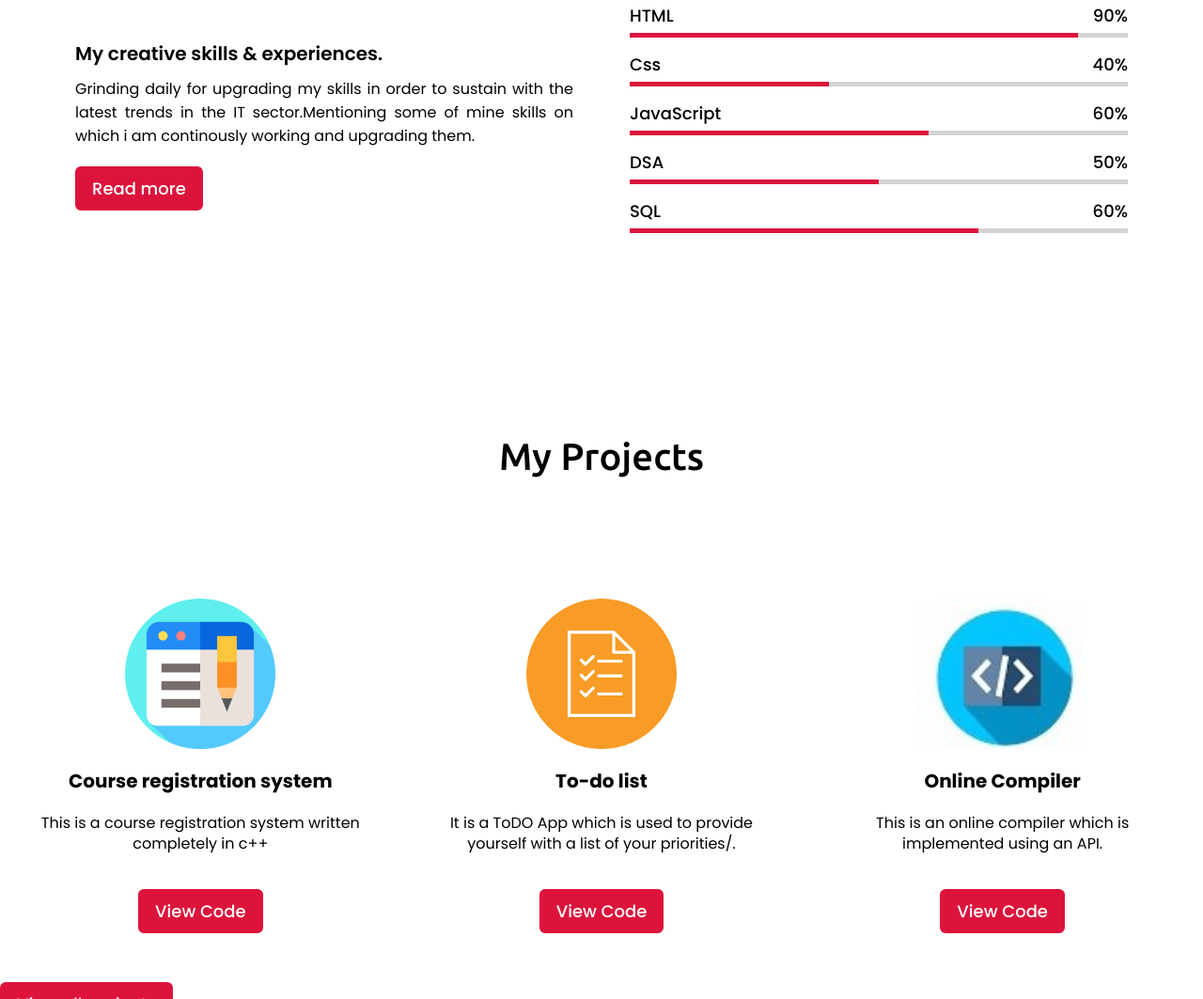
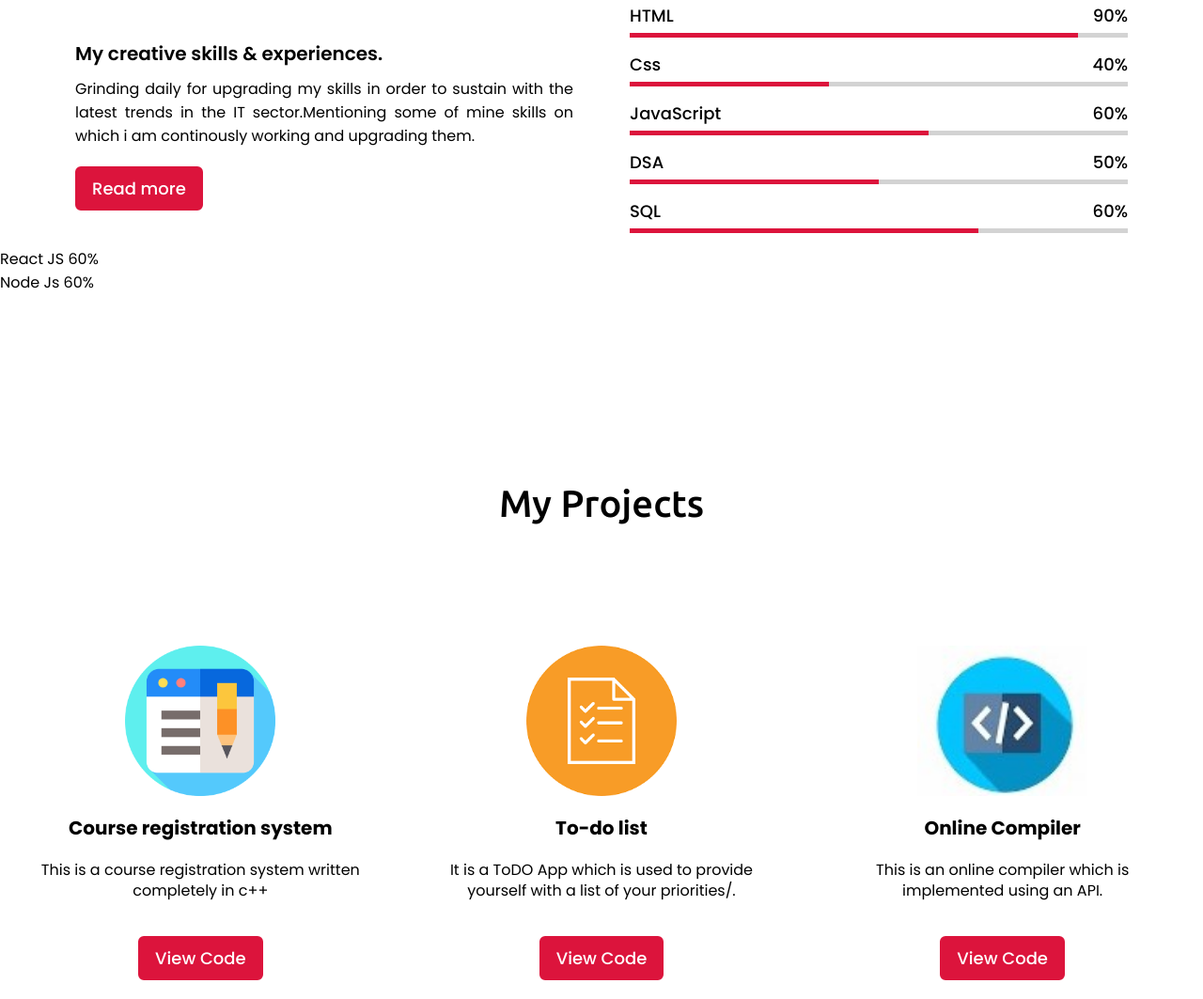
Before and after one commit to callmejod/personal-portfolio.github.io, a plain HTML site: page index.html in a window 1280 px wide. Shown: the part 1749-2812 px from the top of the page at 94% size. Drawn offline with nearby package versions, Linux system fonts and the light colour scheme.

Commit message:
Update index.html

```diff
--- a/index.html
+++ b/index.html
@@ -110,6 +110,24 @@
             </div>
         </div>
       </div>
+        <div class="bars">
+                <div class="info">
+                  <span>React JS</span>
+                  <span>60%</span>
+                </div>
+                <div class="line SQL"></div>
+         </div>
+       </div>
+      </div>
+         <div class="bars">
+                <div class="info">
+                  <span>Node Js</span>
+                  <span>60%</span>
+                </div>
+                <div class="line SQL"></div>
+         </div>
+        </div>
+     </div>
 
       </section>
 
```
